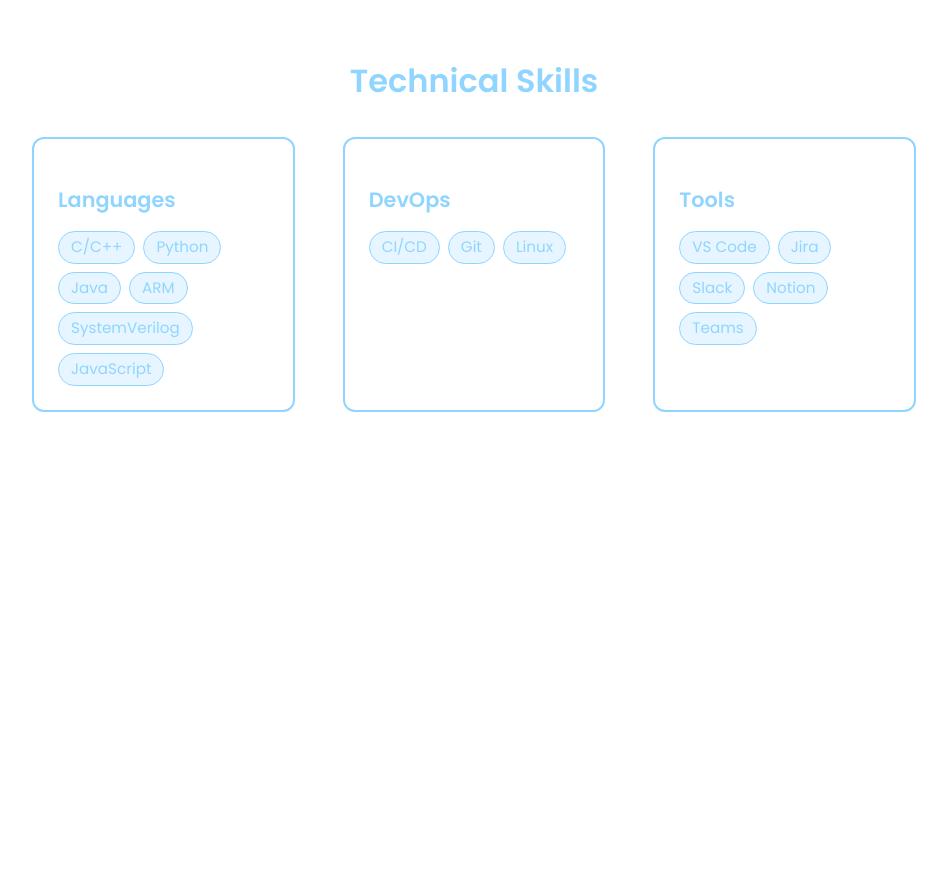
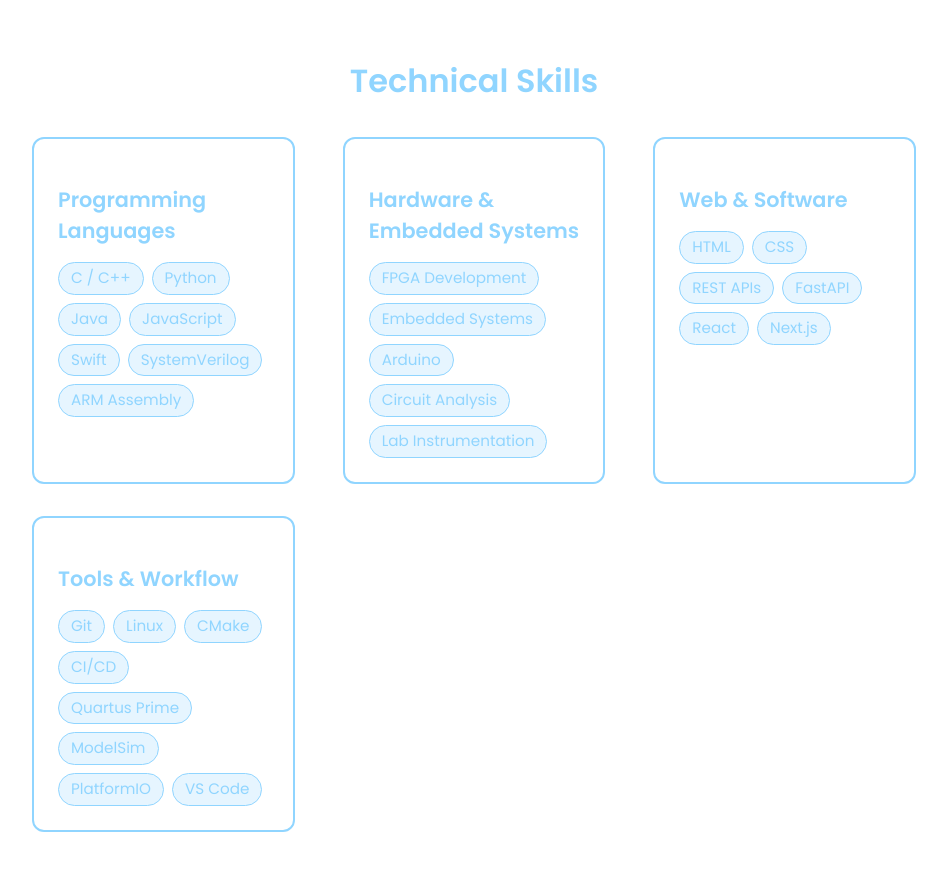
Before and after one commit to kathrynezong/kathrynezong_website, a React (Vite) app: page /experience in a window 1280 px wide. Shown: the part 1960-2831 px from the top of the page, without its empty margins (166-1113 px from the left). Before the commit the page ends 2504 px from the top, so only its background shows below. Built offline with nearby package versions, Linux system fonts and the light colour scheme.

Commit message:
updating projects

```diff
--- a/src/components/Contact.jsx
+++ b/src/components/Contact.jsx
@@ -3,7 +3,7 @@
   return (
     <section id="contact" style={{ color: '#1a1a1a', margin: '3rem 0' }}>
       <p style={{ fontSize: '1.1rem', marginBottom: '1rem' }}>
-        feel free toreach out!
+        feel free to reach out!
       </p>
       <div style={{ fontSize: '1rem', lineHeight: '2' }}>
         <div style={{ marginBottom: '0.5rem' }}>
--- a/src/components/Projects.jsx
+++ b/src/components/Projects.jsx
@@ -1,6 +1,18 @@
 import React from 'react';
 import { useNavigate } from 'react-router-dom';
 const projects = [
+  {
+    title: '20-20-20 Break Timer Extension',
+    description: 'A Chrome extension timer that follows the 20-20-20 rule with screen lock reminders to help protect your eyes...',
+    link: '#',
+    id: 0
+  },
+  {
+    title: 'ResumeCritic',
+    description: 'A full-stack NLP-powered resume analysis platform that analyzes resumes against job descriptions...',
+    link: '#',
+    id: 5
+  },
   {
     title: 'Obstacle Avoidance Vehicle',
     description: 'Assembled key components including DC motors, motor driver, and ultrasonic sensor to enable autonomous navigation...',
@@ -35,25 +47,37 @@
 
         <div>
           <ul style={{ color: '#1a1a1a', listStyle: 'none', padding: 0, marginBottom: '1.5rem' }}>
+            <li style={{ marginBottom: '1rem', cursor: 'pointer' }} onClick={() => navigate(`/projects#project-0`)}>
+              <span style={{ color: '#90D5FF', fontWeight: 600 }}>20-20-20 Break Timer Extension</span> - Personal (Nov 2025)
+              <p style={{ color: '#6b7280', fontSize: '0.9rem', marginTop: '0.25rem', marginLeft: '2rem' }}>
+                A Chrome extension timer that follows the 20-20-20 rule with screen lock reminders to help protect your eyes...
+              </p>
+            </li>
+            <li style={{ marginBottom: '1rem', cursor: 'pointer' }} onClick={() => navigate(`/projects#project-5`)}>
+              <span style={{ color: '#90D5FF', fontWeight: 600 }}>ResumeCritic</span> - Personal (Sept 2025 - Present)
+              <p style={{ color: '#6b7280', fontSize: '0.9rem', marginTop: '0.25rem', marginLeft: '2rem' }}>
+                A full-stack NLP-powered resume analysis platform that analyzes resumes against job descriptions...
+              </p>
+            </li>
             <li style={{ marginBottom: '1rem', cursor: 'pointer' }} onClick={() => navigate(`/projects#project-1`)}>
               <span style={{ color: '#90D5FF', fontWeight: 600 }}>Portfolio Website</span> - Personal (Aug 2025)
               <p style={{ color: '#6b7280', fontSize: '0.9rem', marginTop: '0.25rem', marginLeft: '2rem' }}>
                 Personal portfolio website showcasing projects, experience, and skills...
               </p>
             </li>
-            <li style={{ marginBottom: '1rem', cursor: 'pointer' }} onClick={() => navigate(`/projects#project-1`)}>
-              <span style={{ color: '#90D5FF', fontWeight: 600 }}>Obstacle Avoidance Vehicle</span> Personal (Dec 2024)
+            <li style={{ marginBottom: '1rem', cursor: 'pointer' }} onClick={() => navigate(`/projects#project-2`)}>
+              <span style={{ color: '#90D5FF', fontWeight: 600 }}>Obstacle Avoidance Vehicle</span> - Personal (Dec 2024)
               <p style={{ color: '#6b7280', fontSize: '0.9rem', marginTop: '0.25rem', marginLeft: '2rem' }}>
                 Assembled key components including DC motors, motor driver, and ultrasonic sensor to enable autonomous navigation...
               </p>
             </li>
-            <li style={{ marginBottom: '1rem', cursor: 'pointer' }} onClick={() => navigate(`/projects#project-2`)}>
+            <li style={{ marginBottom: '1rem', cursor: 'pointer' }} onClick={() => navigate(`/projects#project-3`)}>
               <span style={{ color: '#90D5FF', fontWeight: 600 }}>Simple RISC Machine</span> - UBC (Oct 2024 - Dec 2024)
               <p style={{ color: '#6b7280', fontSize: '0.9rem', marginTop: '0.25rem', marginLeft: '2rem' }}>
                 Designed and implemented a Simple RISC processor, including data path and finite state machine controller...
               </p>
             </li>
-            <li style={{ marginBottom: '1rem', cursor: 'pointer' }} onClick={() => navigate(`/projects#project-3`)}>
+            <li style={{ marginBottom: '1rem', cursor: 'pointer' }} onClick={() => navigate(`/projects#project-4`)}>
               <span style={{ color: '#90D5FF', fontWeight: 600 }}>Quiz Application</span> - UBC (Oct 2024 - Dec 2024)
               <p style={{ color: '#6b7280', fontSize: '0.9rem', marginTop: '0.25rem', marginLeft: '2rem' }}>
                 Collaborated with other students to design and implement a quiz application for UBC students...
--- a/src/pages/ExperiencePage.jsx
+++ b/src/pages/ExperiencePage.jsx
@@ -63,10 +63,45 @@
   ];
 
   const skills = {
-    "Languages": ["C/C++", "Python", "Java", "ARM", "SystemVerilog", "JavaScript"],
-    "DevOps": ["CI/CD", "Git", "Linux"],
-    "Tools": ["VS Code", "Jira", "Slack", "Notion", "Teams"]
+    "Programming Languages": [
+      "C / C++",
+      "Python",
+      "Java",
+      "JavaScript",
+      "Swift",
+      "SystemVerilog",
+      "ARM Assembly"
+    ],
+
+    "Hardware & Embedded Systems": [
+      "FPGA Development",
+      "Embedded Systems",
+      "Arduino",
+      "Circuit Analysis",
+      "Lab Instrumentation"
+    ],
+
+    "Web & Software": [
+      "HTML",
+      "CSS",
+      "REST APIs",
+      "FastAPI",
+      "React",
+      "Next.js"
+    ],
+
+    "Tools & Workflow": [
+      "Git",
+      "Linux",
+      "CMake",
+      "CI/CD",
+      "Quartus Prime",
+      "ModelSim",
+      "PlatformIO",
+      "VS Code"
+    ]
   };
+
 
   return (
     <div style={{ padding: '2rem', maxWidth: '1200px', margin: '0 auto', paddingTop: '2rem' }}>
--- a/src/pages/ProjectsPage.jsx
+++ b/src/pages/ProjectsPage.jsx
@@ -19,6 +19,33 @@
 
   const projects = [
     {
+      id: 0,
+      title: "20-20-20 Break Timer Extension",
+      subtitle: "Personal • Nov 2025",
+      description: "A Chrome extension that helps protect your eyes by implementing the 20-20-20 rule with screen lock reminders.",
+      achievements: [
+        "Developed a Chrome extension timer that follows the 20-20-20 rule (every 20 minutes, look at something 20 feet away for 20 seconds)",
+        "Implemented screen lock functionality to remind users to take breaks",
+        "Created an intuitive interface for managing break reminders and timer settings"
+      ],
+      technologies: ["JavaScript", "Chrome Extension API", "HTML", "CSS"],
+      github: "https://github.com/kathrynezong/healthy-eyes-chrome-ext",
+      live: "#"
+    },
+    {
+      id: 5,
+      title: "ResumeCritic",
+      subtitle: "Personal • Sept 2025 - Present",
+      description: "A full-stack NLP-powered resume analysis platform that analyzes resumes against job descriptions using spaCy and rule-based keyword matching.",
+      achievements: [
+        "Designed and built a full-stack resume analysis platform using Next.js, FastAPI, and spaCy, enabling automated extraction and comparison of technical keywords from resumes and job descriptions",
+        "Implemented PDF parsing, NLP-based keyword matching, and scoring logic, paired with a responsive React UI for real-time analysis and feedback"
+      ],
+      technologies: ["Next.js", "React", "FastAPI", "Python", "spaCy", "NLP", "PDF Parsing"],
+      github: "https://github.com/kathrynezong/ResumeCritic",
+      live: "#"
+    },
+    {
       id: 1,
       title: "Portfolio Website",
       subtitle: "Personal • Aug 2025",
@@ -28,12 +55,12 @@
         "Created a clean, minimal interface with a light blue and white color scheme",
         "Built with React Router for seamless navigation between project and experience pages"
       ],
-      technologies: ["React", "JavaScript", "HTML", "CSS", "Vite"],
+      technologies: ["React", "JavaScript", "HTML", "CSS", "Vite", "Vercel"],
       github: "https://github.com/kathrynezong/kathrynezong_website",
       live: "#"
     },
     {
-      id: 1,
+      id: 2,
       title: "Obstacle Avoidance Vehicle",
       subtitle: "Personal • Dec 2024",
       description: "An autonomous vehicle project that demonstrates embedded systems programming and hardware integration.",
@@ -47,7 +74,7 @@
       live: "#"
     },
     {
-      id: 2,
+      id: 3,
       title: "Simple RISC Machine",
       subtitle: "UBC • Oct 2024 - Dec 2024",
       description: "A complete processor design project implementing a Simple RISC architecture with FPGA integration.",
@@ -61,7 +88,7 @@
       live: "#"
     },
     {
-      id: 3,
+      id: 4,
       title: "Quiz Application",
       subtitle: "UBC • Oct 2024 - Dec 2024",
       description: "A collaborative educational application designed to help UBC students study more efficiently.",
```
